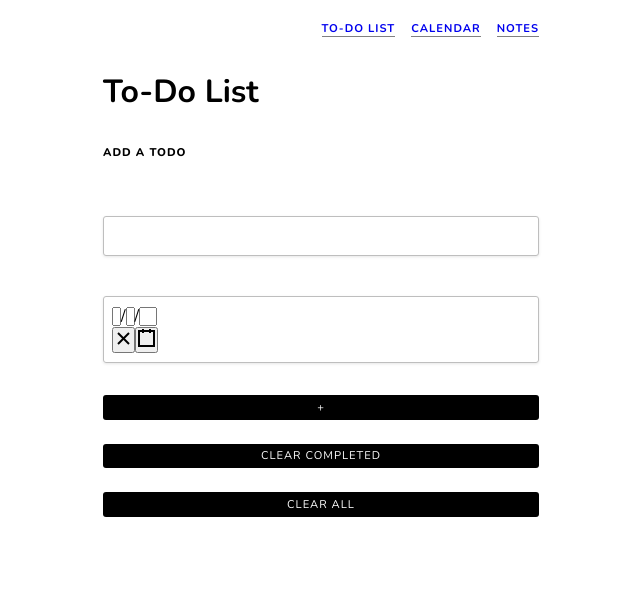
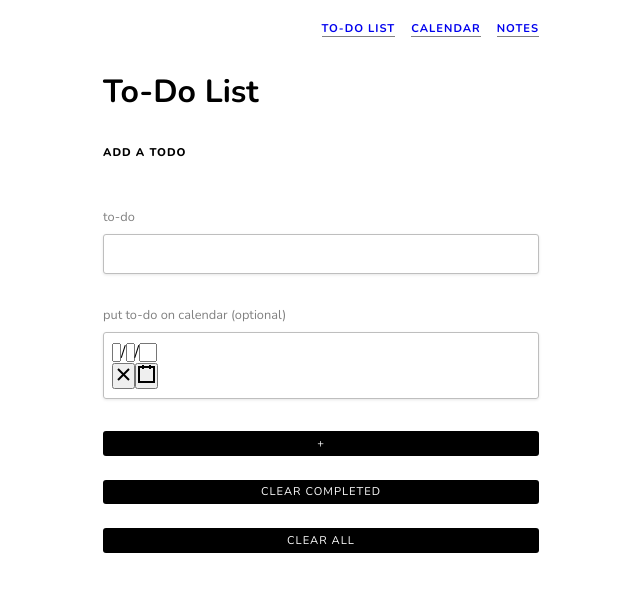
Before and after one commit to magalifabri/react-intro, a React (Create React App) app: page / in a window 1280 px wide. Shown: the top 592 px of the page, without its empty margins (319-959 px from the left). Built offline with nearby package versions, Linux system fonts and the light colour scheme.

Commit message:
Add labels to input fields and style them

```diff
--- a/src/pages/TodoList.js
+++ b/src/pages/TodoList.js
@@ -126,10 +126,16 @@ const TodoList = ({todos, setTodos, idCounter, setIdCounter}) => {
                     })}
                 </div>
 
-                <input ref={todoNameRef} onKeyDown={handleKeyDown}
-                       type="text" className="input-style-1"/>
+                <div className="input-wrapper todo-input">
+                    <label htmlFor="todo">to-do</label>
+                    <input id="todo" ref={todoNameRef} onKeyDown={handleKeyDown}
+                           type="text" className="input-style-1"/>
+                </div>
 
-                <DatePicker onChange={setPickedDate} value={pickedDate}/>
+                <div className="input-wrapper datepicker-input">
+                    <label>put to-do on calendar (optional)</label>
+                    <DatePicker onChange={setPickedDate} value={pickedDate}/>
+                </div>
 
                 <button onClick={handleAddTodo} className="button-style-1">+
                 </button>
--- a/src/styles/TodoListStyle.css
+++ b/src/styles/TodoListStyle.css
@@ -52,3 +52,14 @@
     font-family: 'Nunito', sans-serif;
     font-size: 1rem;
 }
+
+.input-wrapper {
+    display: flex;
+    flex-direction: column;
+}
+
+.input-wrapper label {
+    font-size: .8rem;
+    /*font-weight: bold;*/
+    color: gray;
+}
```
